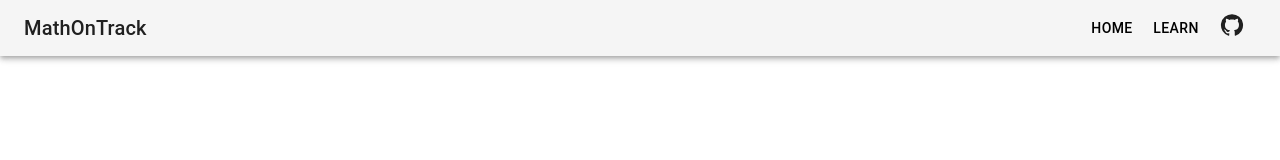
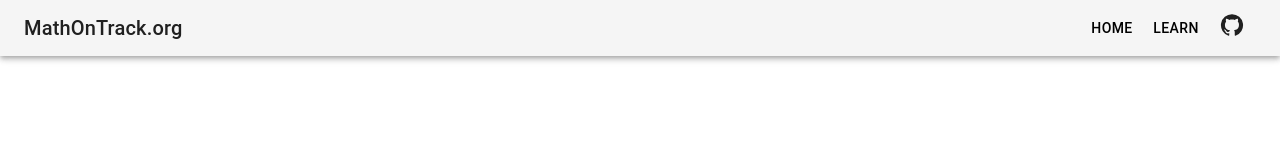
Before and after one commit to Mush-A/MathOnTrack, a Next.js app: page / in a window 1280 px wide. Shown: the top 160 px of the page. Built offline with nearby package versions, Linux system fonts and the light colour scheme.

Commit message:
Add: mathontrack.org as domain is purchased

```diff
--- a/components/ui/navBar/navBar.tsx
+++ b/components/ui/navBar/navBar.tsx
@@ -29,7 +29,7 @@ export default function NavBar(props: NavBarProps): JSX.Element {
         <MenuIcon />
       </IconButton>
       <Typography variant="h6" component="div" sx={{ flexGrow: 1 }}>
-        MathOnTrack
+        MathOnTrack.org
       </Typography>
       <Box sx={{ flexGrow: 0, display: { xs: 'none', md: 'flex' } }}>
         {props.pages.map((page) => (
```
